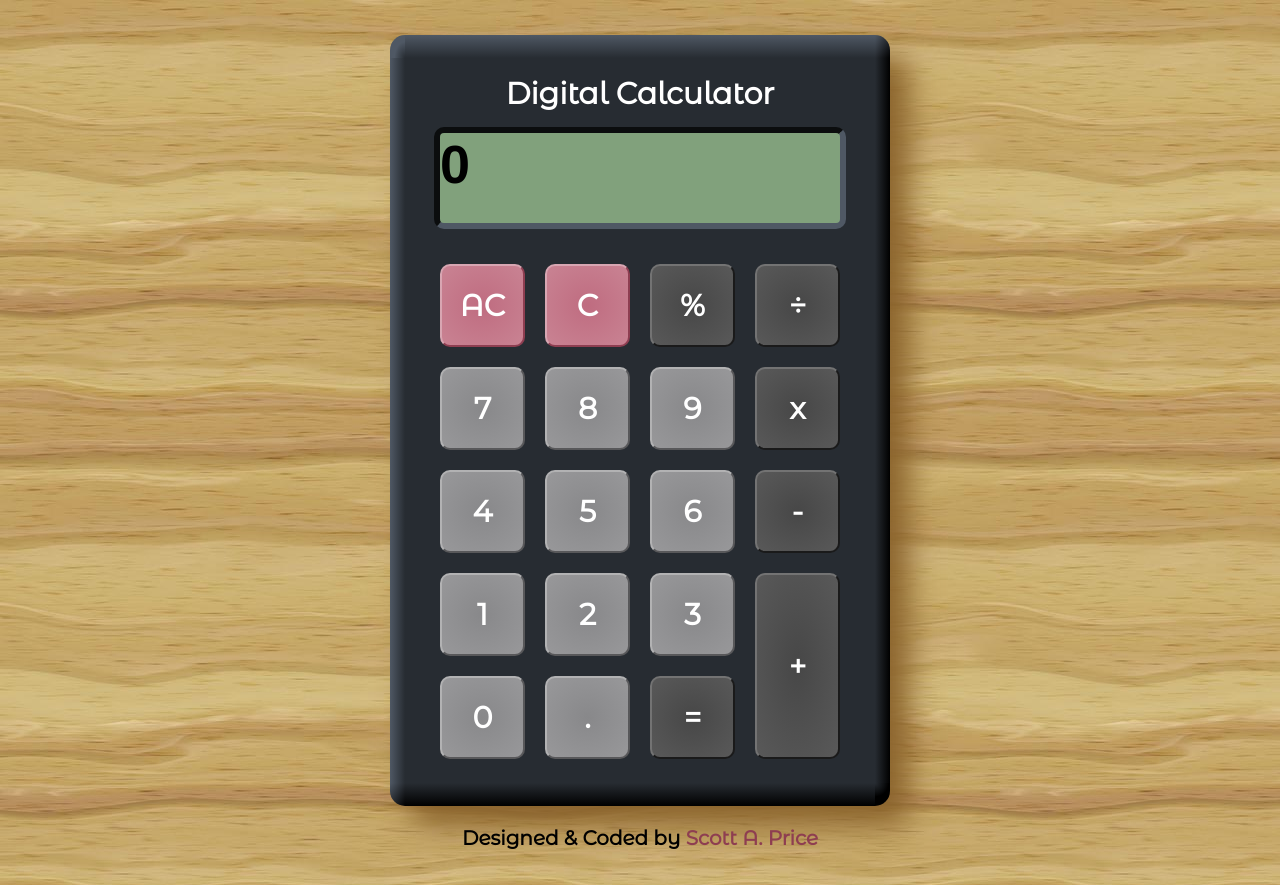
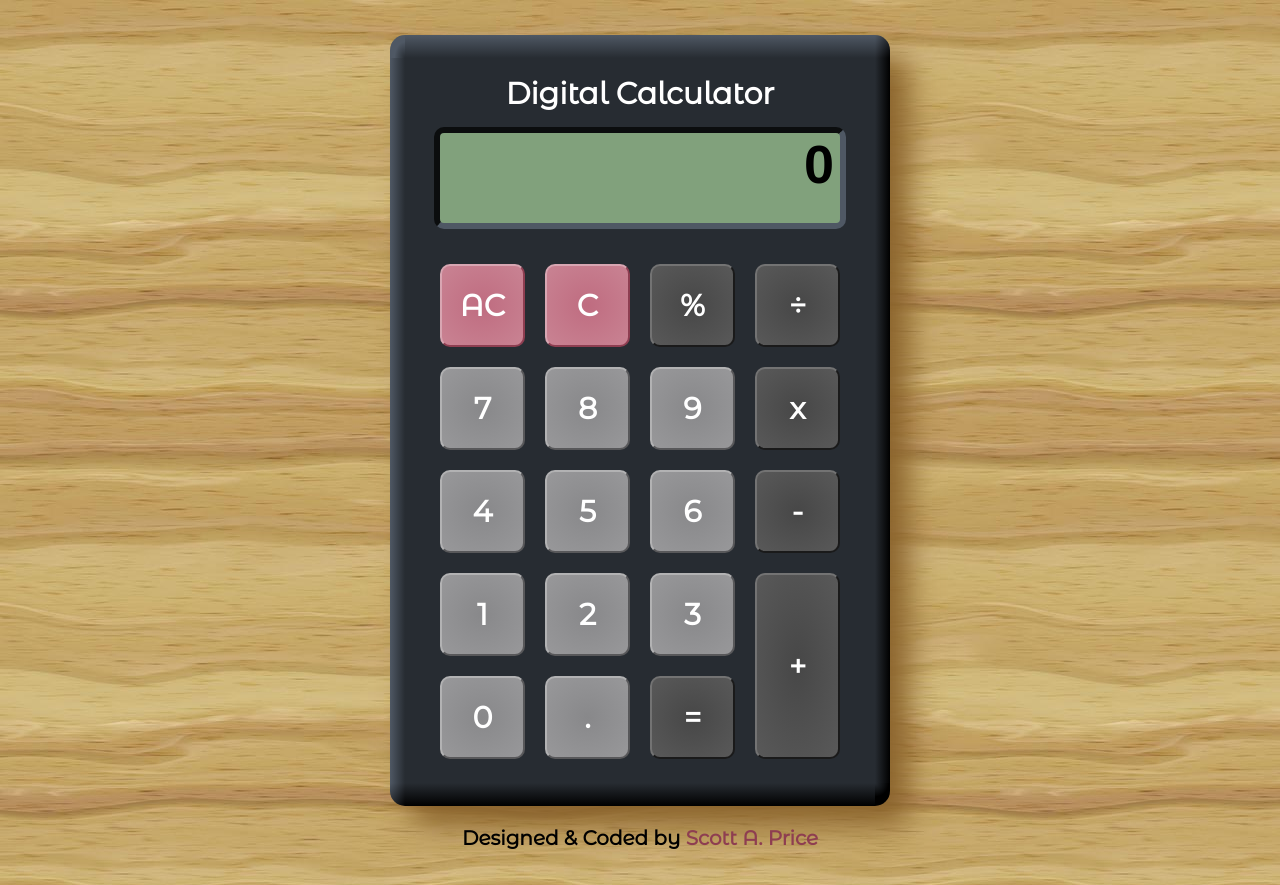
Before and after one commit to sayes2x/calculator, a React app: page / in a window 1280 px wide. Built offline with nearby package versions, Linux system fonts and the light colour scheme; a web font is replaced by a local one.

Commit message:
try setting line height

```diff
--- a/src/index.css
+++ b/src/index.css
@@ -90,13 +90,15 @@ body {
   display: grid;
   grid-template-columns: 1fr;
   grid-template-rows: 1fr 1fr;
-  gap: calc(3px * var(--mult));
+  /* gap: calc(3px * var(--mult)); */
+  justify-items: end;
+  align-items: center;
 }
 
 .result {
   font-weight: bold;
   font-size: calc(27px * var(--mult));
-  height: calc(27px * var(--mult));
+  line-height: calc(27px * var(--mult) - 1);
   margin: 0;
   padding-right: calc(3px * var(--mult));
 }
@@ -104,7 +106,7 @@ body {
 .que {
   color: #404040;
   font-size: calc(12px * var(--mult));
-  height: calc(12px * var(--mult));
+  line-height: calc(12px * var(--mult));
   margin: 0;
   padding-right: calc(3px * var(--mult));
 }
```
